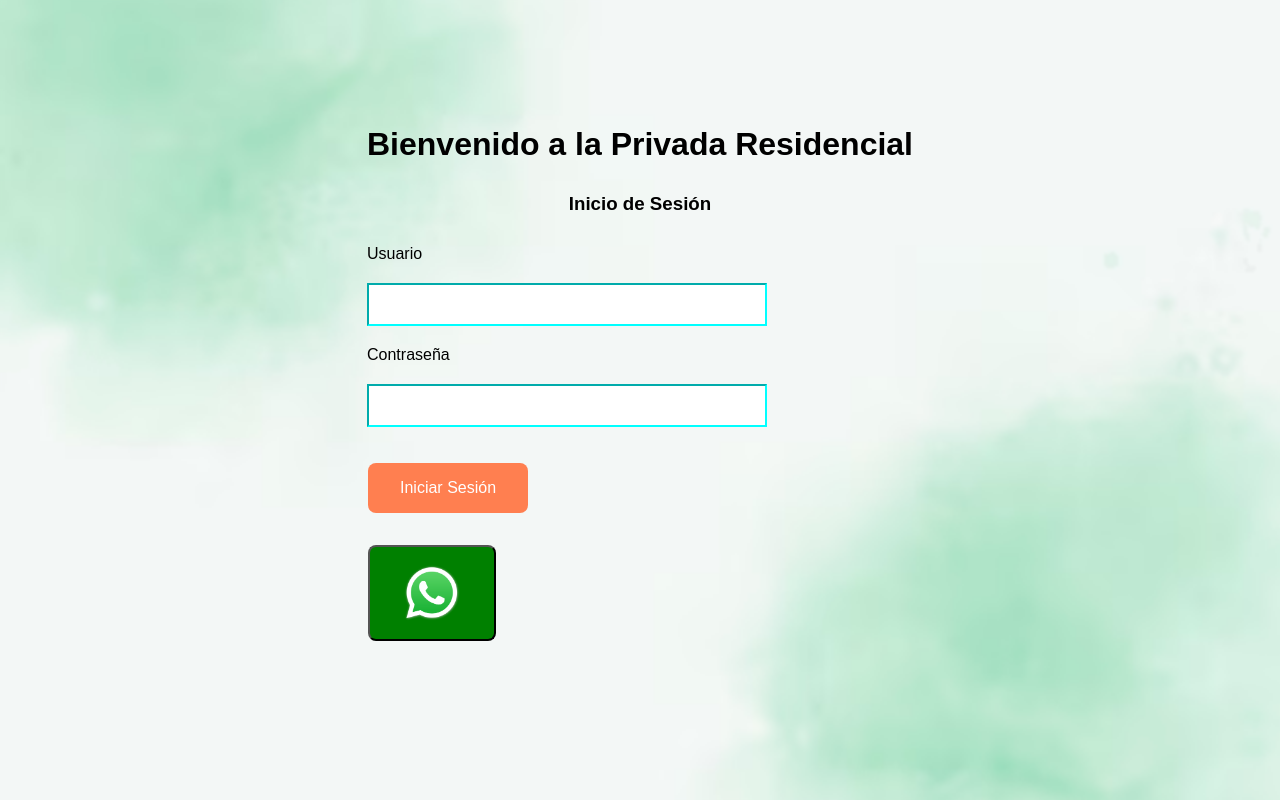
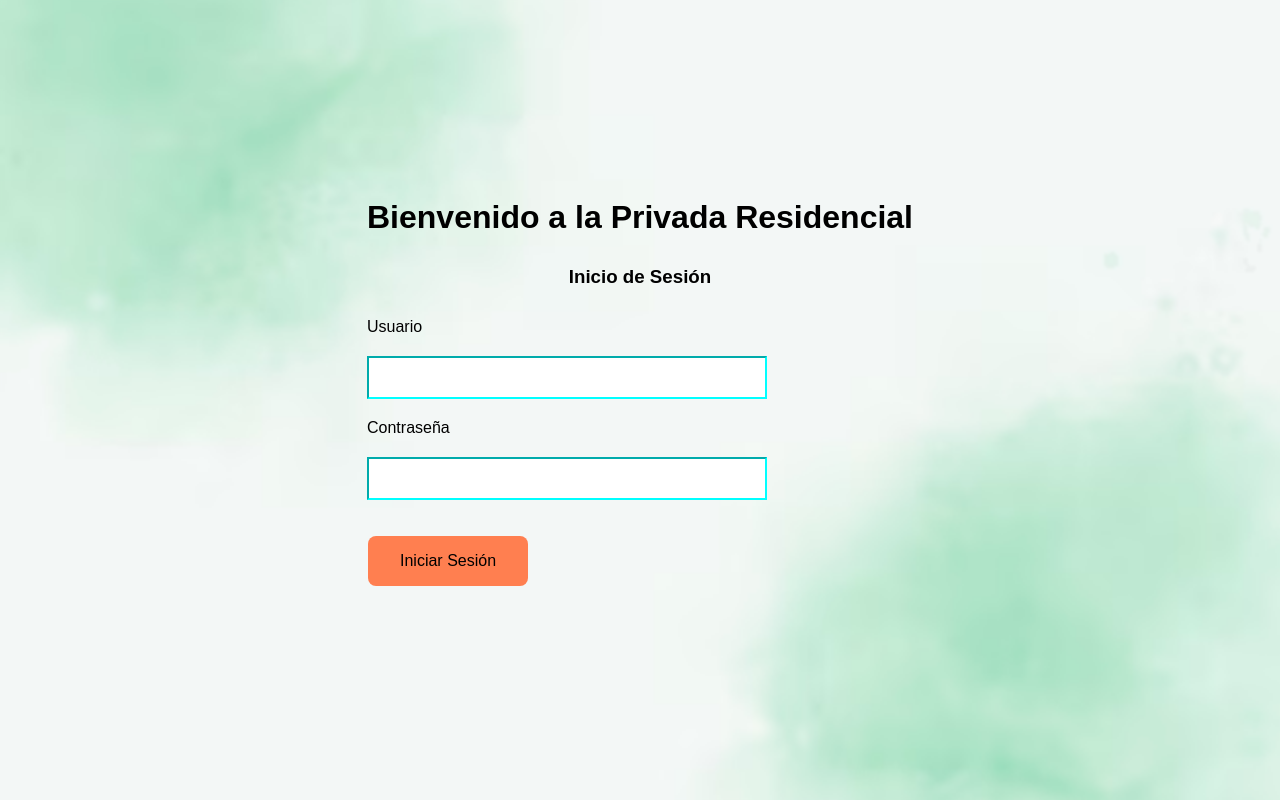
Before and after one commit to julio021-cell/JULIO, a PHP site: page / in a window 1280 px wide. Run offline with PHP 8.4, Linux system fonts and the light colour scheme.

Commit message:
Actualizacion

```diff
--- a/styles/login.css
+++ b/estilos/login.css
@@ -53,12 +53,9 @@ label[for=Contraseña]:focus-within {
   color: blue;
 }
 
-
-
-#btn.btn {
+#btn{
     background-color: coral;
     border: none;
-    color: white;
     padding: 1rem 2rem;
     font-size: 1rem;
     margin: 1rem 1px;
@@ -72,29 +69,3 @@ label[for=Contraseña]:focus-within {
 .btn:active{
     background-color: var(--primary-active);
 }
-
-#butn.btn{
-  display: flex;
-  align-items: center;
-  justify-content: center;
-  background-color: green;
-  padding: 1rem 2rem;
-  font-size: 1rem;
-  margin: 1rem 1px;
-  cursor: pointer;
-  border-radius: 8px;
-}
-
-
-#butn.btn:hover{
-    background-color:rgb(2, 192, 2);
-}
-
-#butn.btn:active{
-    background-color: rgb(2, 96, 1);
-}
-
-.mi-imagen {
-      width: 60px; /* Define el ancho de la imagen */
-      height: 60px; /* Define la altura de la imagen */
-    }
--- a/js/login.js
+++ b/js/login.js
@@ -1,22 +1,3 @@
 document.getElementById('btn').addEventListener('click', () => {
     window.location.href = "paginas/pagina.php";
 });
-
-// Esperar a que cargue el DOM
-document.addEventListener("DOMContentLoaded", function() {
-    const btn = document.getElementById("butn");
-
-    if (btn) {
-        btn.addEventListener("click", function() {
-            // Leer el enlace generado en PHP desde data-url
-            const url = this.getAttribute("data-url");
-
-            if (url) {
-                // Abrir en nueva pestaña (como target="_blank")
-                window.open(url, "_blank");
-            } else {
-                console.error("No se encontró la URL en el botón.");
-            }
-        });
-    }
-});
--- a/paginas/Login.php
+++ b/paginas/Login.php
@@ -8,8 +8,7 @@
   <meta charset="UTF-8">
   <meta name="viewport" content="width=device-width, initial-scale=1">
   <title>Privada Residencial - Inico</title>
-  <link href="styles/login.css" rel="stylesheet">
-  <link rel="stylesheet" href="assets/styles/app.css" />
+  <link href="estilos/login.css" rel="stylesheet">
 </head>
 
 <body class ="centerC">
@@ -24,18 +23,13 @@
                    <label for="Contraseña">Contraseña</br><input type="text"></label></br>
              </form>
              <button id="btn" type="submit" class="btn" >Iniciar Sesión</button></br>
-            <button id='butn' type="submit" class="btn" data-url="<?php echo $Starter->getwhatsApplink("Gay"); ?>"><img src="styles/WhatsApp.jpg" alt="Descripción de la imagen" class="mi-imagen"></button></br>
+
           </div>
 
 
 
     </div>
 
-
-
-
-
-
 <script src="js/login.js"> </script>
 </body>
 
```
Also changed, not shown: estilos/pagina.css (added, +37 -0 lines), js/pagina.js (added, +18 -0 lines), paginas/pagina.php (+32 -1 lines), estilos/Fondopriv.jpg (renamed from styles/Fondopriv.jpg), estilos/WhatsApp.jpg (renamed from styles/WhatsApp.jpg), estilos/fondoam.jpg (renamed from styles/fondoam.jpg), estilos/stylesjuego.css (renamed from styles/stylesjuego.css).
